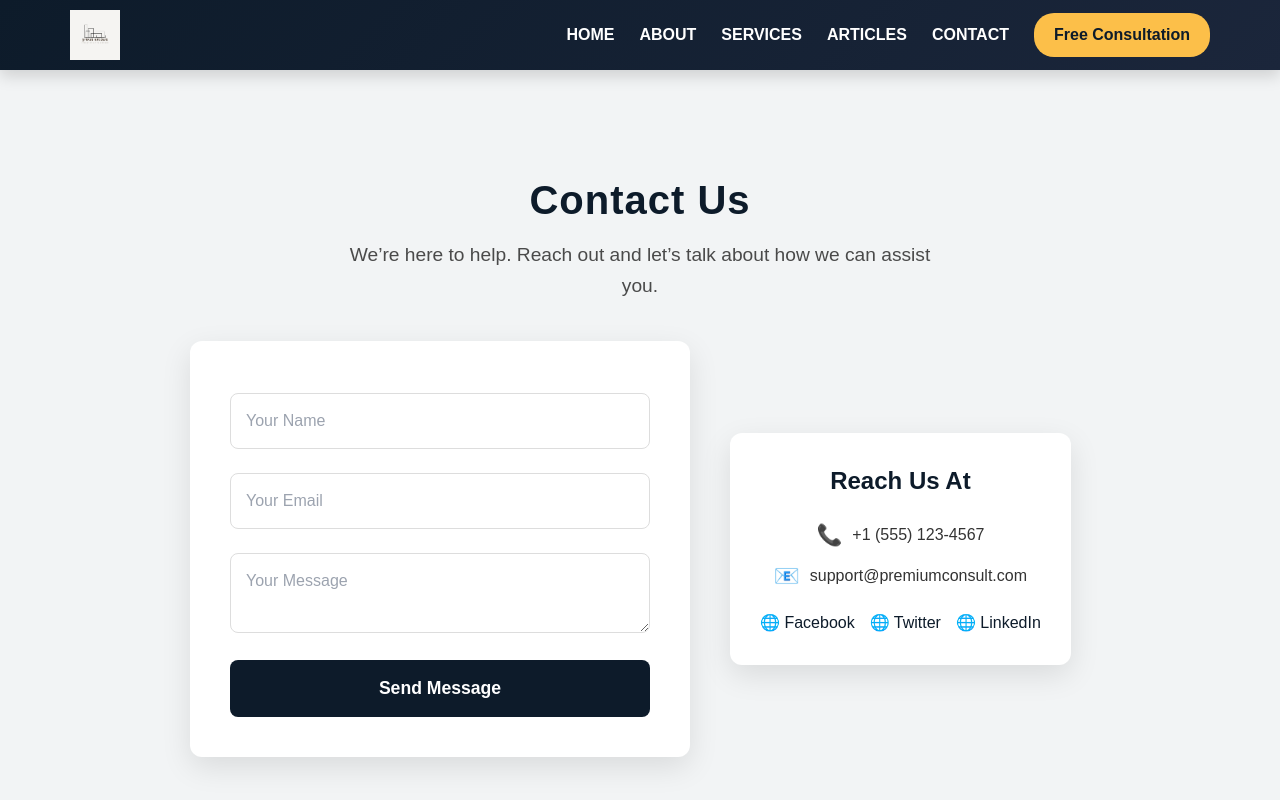
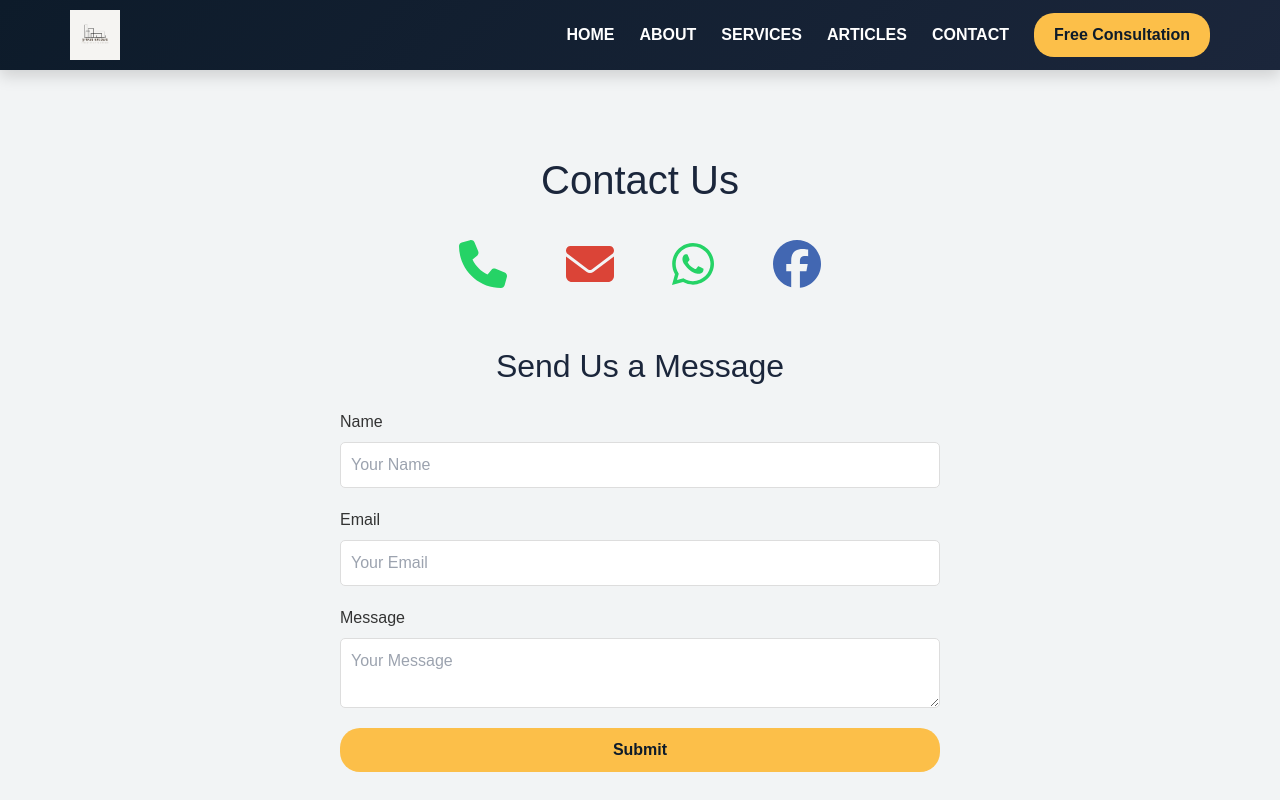
Before and after one commit to aviadazriel/special-web, a React (Create React App) app in the folder client/: page /contact in a window 1280 px wide. Shown: the top 800 px of the page. Built offline with nearby package versions, Linux system fonts and the light colour scheme.

Commit message:
commit 2

```diff
--- a/client/public/index.html
+++ b/client/public/index.html
@@ -2,14 +2,14 @@
 <html lang="en">
   <head>
     <meta charset="utf-8" />
-    <link rel="icon" href="%PUBLIC_URL%/favicon.ico" />
+    <link rel="icon" href="%PUBLIC_URL%/MAIN_LOGO.png" />
     <meta name="viewport" content="width=device-width, initial-scale=1" />
     <meta name="theme-color" content="#000000" />
     <meta
       name="description"
       content="Web site created using create-react-app"
     />
-    <link rel="apple-touch-icon" href="%PUBLIC_URL%/logo192.png" />
+    <link rel="apple-touch-icon" href="%PUBLIC_URL%/MAIN_LOGO.png" />
     <!--
       manifest.json provides metadata used when your web app is installed on a
       user's mobile device or desktop. See https://developers.google.com/web/fundamentals/web-app-manifest/
--- a/client/src/components/Header.js
+++ b/client/src/components/Header.js
@@ -1,8 +1,15 @@
 import React from 'react';
-import { Link } from 'react-router-dom';
+import { Link, useNavigate } from 'react-router-dom';
 import styled from 'styled-components';
 
-const Header = () => (
+const Header = () => {
+  const navigate = useNavigate();
+
+  const handleConsultationClick = () => {
+    navigate('/contact'); // Navigate to Contact Us page
+  };
+
+  return (
   <HeaderContainer>
     <Nav>
       {/* Logo */}
@@ -22,10 +29,11 @@ const Header = () => (
       </NavLinks>
 
       {/* Call-to-Action Button */}
-      <CTAButton>Free Consultation</CTAButton>
+      <CTAButton onClick={handleConsultationClick}>Free Consultation</CTAButton>
     </Nav>
   </HeaderContainer>
-);
+)
+  };
 
 const HeaderContainer = styled.header`
   width: 100%;
--- a/client/src/pages/Contact.js
+++ b/client/src/pages/Contact.js
@@ -1,122 +1,158 @@
 import React from 'react';
 import styled from 'styled-components';
-import ContactForm from '../components/ContactForm';
+import { FontAwesomeIcon } from '@fortawesome/react-fontawesome';
+import { faPhone, faEnvelope } from '@fortawesome/free-solid-svg-icons';
+import { faWhatsapp, faFacebook } from '@fortawesome/free-brands-svg-icons';
 
-const Contact = () => (
-  <ContactWrapper>
-    <HeaderWrapper>
-      <ContactHeader>Contact Us</ContactHeader>
-      <SubHeader>We’re here to help. Reach out and let’s talk about how we can assist you.</SubHeader>
-    </HeaderWrapper>
+const ContactUs = () => (
+  <ContactContainer>
+    <h1>Contact Us</h1>
 
-    <ContentContainer>
-      <ContactForm />
-      <ContactInfo>
-        <InfoTitle>Reach Us At</InfoTitle>
-        <InfoItem>
-          <Icon>📞</Icon> +1 (555) 123-4567
-        </InfoItem>
-        <InfoItem>
-          <Icon>📧</Icon> support@premiumconsult.com
-        </InfoItem>
-        <SocialLinks>
-          <SocialLink href="https://facebook.com">🌐 Facebook</SocialLink>
-          <SocialLink href="https://twitter.com">🌐 Twitter</SocialLink>
-          <SocialLink href="https://linkedin.com">🌐 LinkedIn</SocialLink>
-        </SocialLinks>
-      </ContactInfo>
-    </ContentContainer>
-  </ContactWrapper>
+    {/* Contact Icons Section */}
+    <IconsContainer>
+      <IconLink href="tel:+972508857282" color="#25D366">
+        <FontAwesomeIcon icon={faPhone} />
+      </IconLink>
+      <IconLink href="mailto:contact@premiumconsult.com" color="#DB4437">
+        <FontAwesomeIcon icon={faEnvelope} />
+      </IconLink>
+      <IconLink href="https://wa.me/972508857282" target="_blank" rel="noopener noreferrer" color="#25D366">
+        <FontAwesomeIcon icon={faWhatsapp} />
+      </IconLink>
+      <IconLink href="https://facebook.com" target="_blank" rel="noopener noreferrer" color="#4267B2">
+        <FontAwesomeIcon icon={faFacebook} />
+      </IconLink>
+    </IconsContainer>
+
+    {/* Contact Form Section */}
+    <FormContainer>
+      <h2>Send Us a Message</h2>
+      <ContactForm>
+        <FormLabel>
+          Name
+          <FormInput type="text" placeholder="Your Name" required />
+        </FormLabel>
+        <FormLabel>
+          Email
+          <FormInput type="email" placeholder="Your Email" required />
+        </FormLabel>
+        <FormLabel>
+          Message
+          <FormTextarea placeholder="Your Message" required />
+        </FormLabel>
+        <SubmitButton type="submit">Submit</SubmitButton>
+      </ContactForm>
+    </FormContainer>
+  </ContactContainer>
 );
 
-const ContactWrapper = styled.div`
+// Styled Components
+const ContactContainer = styled.div`
   display: flex;
   flex-direction: column;
   align-items: center;
-  padding: 60px 20px;
-  background-color: #F2F4F5;
-`;
+  padding: 40px 20px;
+  max-width: 800px;
+  margin: auto;
+  text-align: center;
 
-const HeaderWrapper = styled.div`
-  text-align: center;
-  margin-bottom: 40px;
-  max-width: 600px;
-`;
-
-const ContactHeader = styled.h2`
-  font-size: 2.5rem;
-  color: #0D1B2A;
-  font-weight: 700;
-  letter-spacing: 1px;
-  margin-bottom: 10px;
-`;
-
-const SubHeader = styled.p`
-  font-size: 1.2rem;
-  color: #4A4A4A;
-  line-height: 1.6;
-`;
-
-const ContentContainer = styled.div`
-  display: flex;
-  flex-direction: column;
-  gap: 40px;
-  width: 100%;
-  max-width: 900px;
-  align-items: center;
-
-  @media(min-width: 768px) {
-    flex-direction: row;
+  h1 {
+    font-size: 2.5rem;
+    color: #1b263b;
+    margin-bottom: 20px;
   }
 `;
 
-const ContactInfo = styled.div`
-  background-color: white;
-  padding: 30px;
-  border-radius: 12px;
-  box-shadow: 0 10px 30px rgba(0, 0, 0, 0.1);
+const IconsContainer = styled.div`
+  display: flex;
+  justify-content: space-around;
+  gap: 20px;
+  margin-bottom: 40px;
+  width: 100%;
   max-width: 400px;
-  text-align: center;
 `;
 
-const InfoTitle = styled.h3`
-  font-size: 1.5rem;
-  color: #0D1B2A;
-  margin-bottom: 20px;
-  font-weight: 600;
-`;
+const IconLink = styled.a`
+  color: ${({ color }) => color};
+  font-size: 3rem; /* Larger icon size */
+  transition: transform 0.3s, color 0.3s;
 
-const InfoItem = styled.p`
-  font-size: 1rem;
-  color: #333;
-  margin: 10px 0;
-  display: flex;
-  align-items: center;
-  justify-content: center;
-`;
-
-const Icon = styled.span`
-  font-size: 1.3rem;
-  margin-right: 10px;
-  color: #FFD700;
-`;
-
-const SocialLinks = styled.div`
-  margin-top: 20px;
-  display: flex;
-  gap: 15px;
-  justify-content: center;
-`;
-
-const SocialLink = styled.a`
-  color: #0D1B2A;
-  font-weight: 500;
-  text-decoration: none;
-  font-size: 1rem;
   &:hover {
-    color: #FFD700;
-    text-decoration: underline;
+    transform: scale(1.2);
+    color: ${({ color }) => color};
   }
 `;
 
-export default Contact;
+const FormContainer = styled.div`
+  width: 100%;
+  max-width: 600px;
+  text-align: left;
+
+  h2 {
+    font-size: 2rem;
+    color: #1b263b;
+    margin-bottom: 20px;
+    text-align: center;
+  }
+`;
+
+const ContactForm = styled.form`
+  display: flex;
+  flex-direction: column;
+  gap: 20px;
+`;
+
+const FormLabel = styled.label`
+  font-size: 1rem;
+  color: #333;
+  display: flex;
+  flex-direction: column;
+  gap: 8px;
+`;
+
+const FormInput = styled.input`
+  padding: 10px;
+  border: 1px solid #ddd;
+  border-radius: 5px;
+  font-size: 1rem;
+  color: #333;
+  width: 100%;
+
+  &:focus {
+    border-color: #fcbf49;
+    outline: none;
+  }
+`;
+
+const FormTextarea = styled.textarea`
+  padding: 10px;
+  border: 1px solid #ddd;
+  border-radius: 5px;
+  font-size: 1rem;
+  color: #333;
+  width: 100%;
+  resize: vertical;
+
+  &:focus {
+    border-color: #fcbf49;
+    outline: none;
+  }
+`;
+
+const SubmitButton = styled.button`
+  background-color: #fcbf49;
+  color: #0d1b2a;
+  padding: 10px 20px;
+  border: none;
+  border-radius: 20px;
+  font-size: 1rem;
+  font-weight: bold;
+  cursor: pointer;
+  transition: background-color 0.3s;
+
+  &:hover {
+    background-color: #f0a500;
+  }
+`;
+
+export default ContactUs;
--- a/client/src/pages/Home.js
+++ b/client/src/pages/Home.js
@@ -1,14 +1,22 @@
 import React from 'react';
 import styled from 'styled-components';
+import { useNavigate } from 'react-router-dom';
 
-const Home = () => (
+
+const Home = () => {
+  const navigate = useNavigate();
+
+  const handleConsultationClick = () => {
+    navigate('/contact'); // Navigate to Contact Us page
+  };
+  return (
   <HomeContainer>
     {/* Hero Section */}
     <HeroSection>
       <HeroText>
         <h1>Welcome to Mortgage Consultancy</h1>
         <p>Your trusted partner in navigating mortgage financing and achieving financial peace of mind.</p>
-        <HeroButton>Get Your Free Consultation</HeroButton>
+        <HeroButton onClick={handleConsultationClick}>Get Your Free Consultation</HeroButton>
       </HeroText>
     </HeroSection>
 
@@ -83,10 +91,11 @@ const Home = () => (
     {/* Call to Action Section */}
     <CTASection>
       <h2>Ready to take control of your mortgage?</h2>
-      <CTAButton>Book Your Free Consultation</CTAButton>
+      <CTAButton onClick={handleConsultationClick}>Book Your Free Consultation</CTAButton>
     </CTASection>
   </HomeContainer>
-);
+)
+  };
 
 // Styled Components
 const HomeContainer = styled.div`
```
